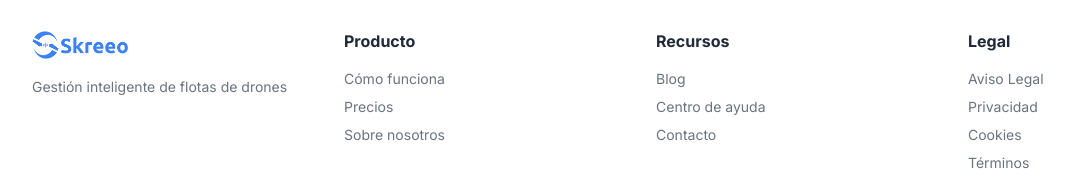
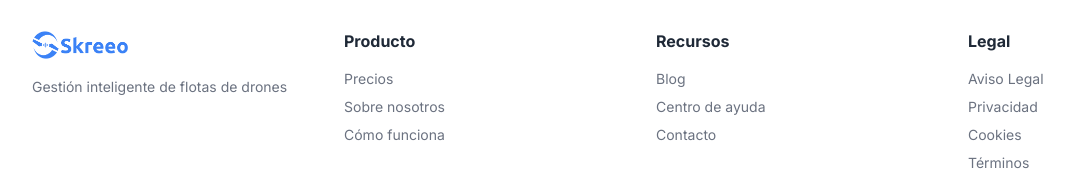
Before and after one commit to pogane2011/skreeo-57, a Next.js app: page /cookies in a window 1280 px wide. Shown: the part 2589-2784 px from the top of the page, without its empty margins (0-1077 px from the left). Built offline with nearby package versions, Linux system fonts and the light colour scheme.

Commit message:
Update Footer.tsx

```diff
--- a/src/components/Footer.tsx
+++ b/src/components/Footer.tsx
@@ -18,11 +18,6 @@ export default function Footer() {
             <h3 className="font-bold text-[#1F2937] mb-4">Producto</h3>
             <ul className="space-y-2 text-sm text-[#6B7280]">
               <li>
-                <Link href="/#como-funciona" className="hover:text-[#3B82F6] transition-colors">
-                  Cómo funciona
-                </Link>
-              </li>
-              <li>
                 <Link href="/pricing" className="hover:text-[#3B82F6] transition-colors">
                   Precios
                 </Link>
@@ -30,6 +25,11 @@ export default function Footer() {
               <li>
                 <Link href="/sobre-nosotros" className="hover:text-[#3B82F6] transition-colors">
                   Sobre nosotros
+                </Link>
+              </li>
+              <li>
+                <Link href="/#como-funciona" className="hover:text-[#3B82F6] transition-colors">
+                  Cómo funciona
                 </Link>
               </li>
             </ul>
```
